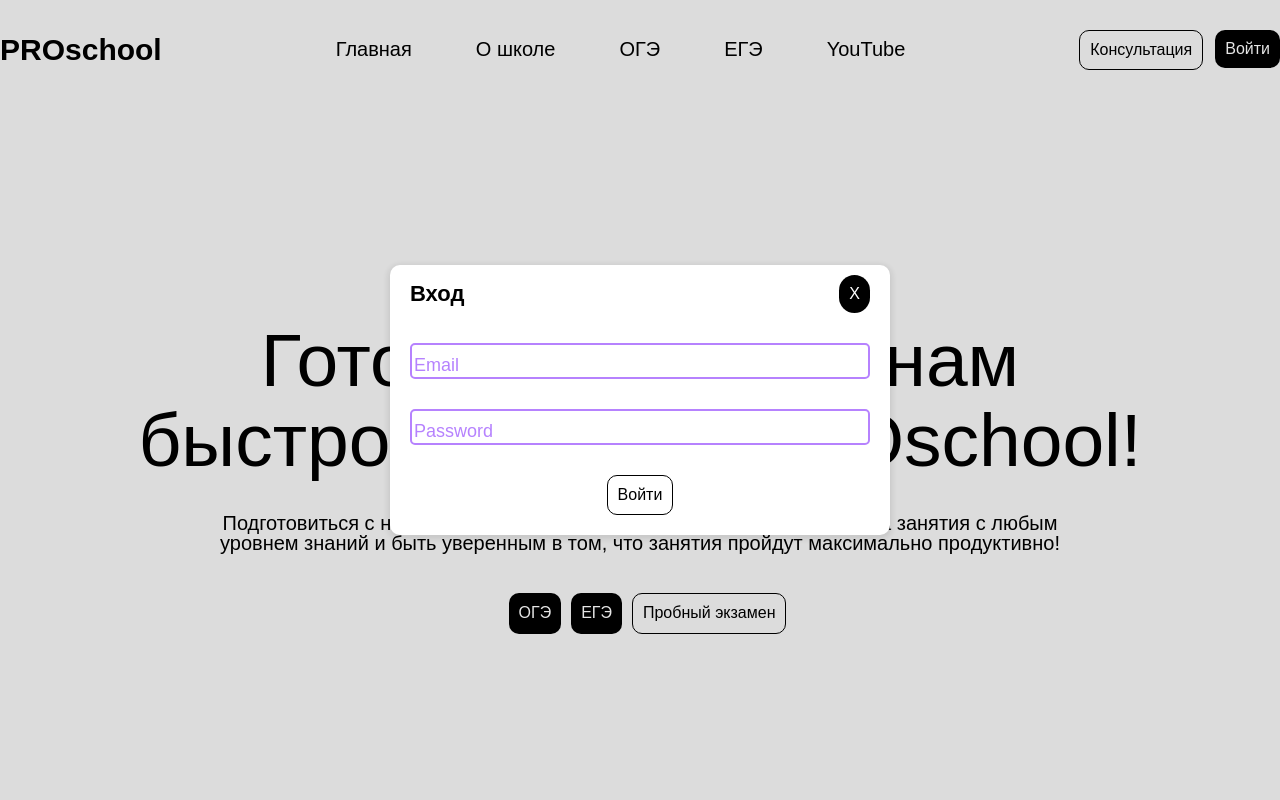
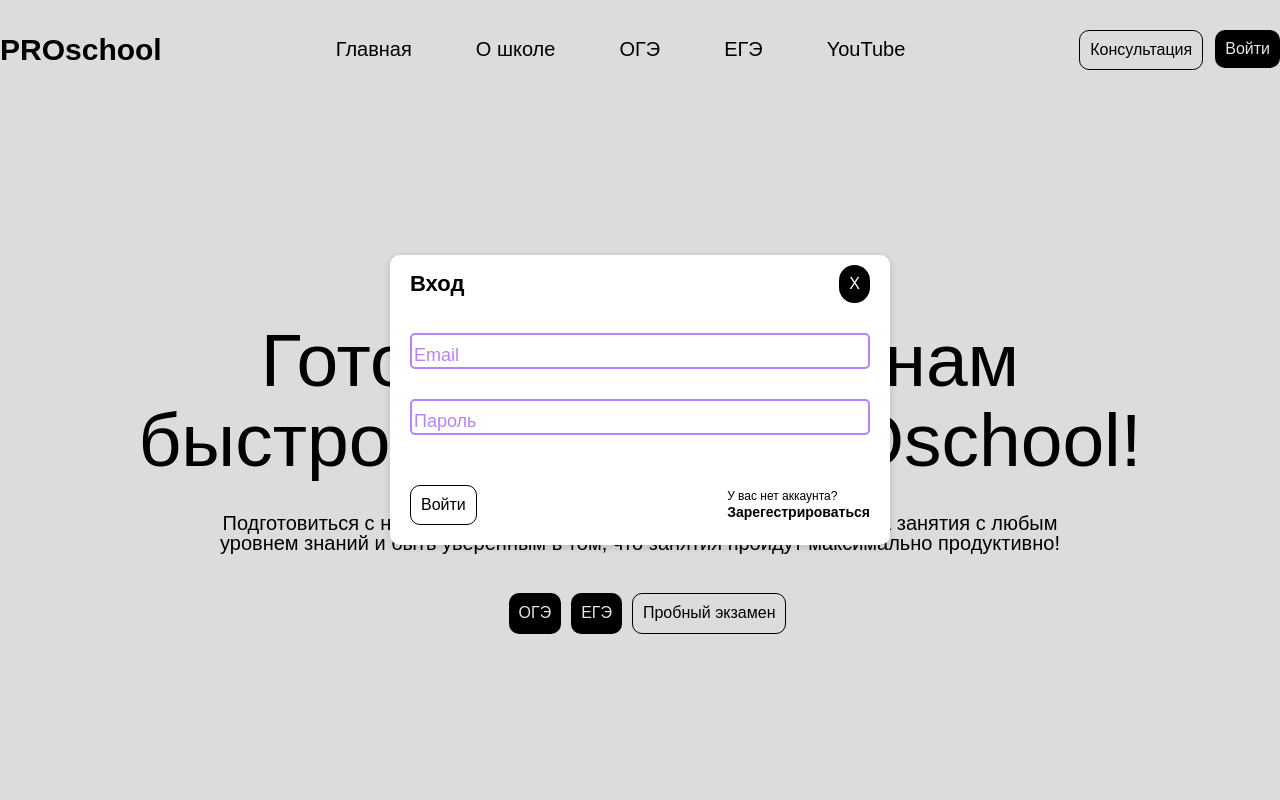
Before and after one commit to ShibouDev/school-project-with-katya, a React (Create React App) app: page / in a window 1280 px wide. Both pictures are taken after a click on the element "Консультация". Shown: the top 800 px of the page. Built offline with nearby package versions, Linux system fonts and the light colour scheme; a web font is replaced by a local one.

Commit message:
change modal window

```diff
--- a/package.json
+++ b/package.json
@@ -12,6 +12,7 @@
     "react": "^18.2.0",
     "react-dom": "^18.2.0",
     "react-hook-form": "^7.44.1",
+    "react-router-dom": "^6.11.2",
     "react-scripts": "5.0.1",
     "web-vitals": "^2.1.4"
   },
--- a/src/components/ui/Modal.jsx
+++ b/src/components/ui/Modal.jsx
@@ -1,16 +1,22 @@
-import { useState } from "react";
+import { useEffect, useState } from "react";
 import { useForm } from "react-hook-form";
 import styles from "../../styles/ui/Modal.module.css";
 import { instanceDontAuth } from "../../utils/AxiosInstance";
 import { SetToken } from "../../utils/Cookies";
 import { ButtonPrimary, ButtonSecondary } from './Buttons';
+
 const ModalAuth = ({ onClose, title, desc }) => {
     const [email, setEmail] = useState()
     const [password, setPassword] = useState()
+    const [fullName, setFullName] = useState()
     const [err, setErr] = useState('')
+    const [mode, setMode] = useState(1)
     const { register, handleSubmit, formState: { errors }, formState } = useForm({
         mode: 'onSubmit',
     });
+    useEffect(() => {
+        setErr('')
+    }, [mode])
     const Submit = async () => {
         try {
             const { data } = await instanceDontAuth.post('auth/login', {
@@ -20,8 +26,22 @@ const ModalAuth = ({ onClose, title, desc }) => {
             SetToken('accessToken', data.token)
             onClose()
             window.location.reload();
-        } catch(err) {
+        } catch (err) {
             setErr('Неверный логин или пароль')
+        }
+    }
+    const SubmitRegister = async () => {
+        try {
+            const { data } = await instanceDontAuth.post('auth/register', {
+                email,
+                fullName,
+                password
+            })
+            SetToken('accessToken', data.token)
+            onClose()
+            window.location.reload();
+        } catch ({response}) {
+            setErr(response.data.message)
         }
     }
     return (
@@ -29,12 +49,13 @@ const ModalAuth = ({ onClose, title, desc }) => {
         >
             <div className={styles.modalContent} onClick={e => e.stopPropagation()}>
                 <div className={styles.modalHeader}>
-                    <h4 className={styles.modalTitle}>{title}</h4>
+                    <h4 className={styles.modalTitle}>{mode == 1 ? 'Вход' : 'Регистрация'}</h4>
                     <span className={styles.tooltipClosed} onClick={onClose}>
                         <ButtonPrimary title="X" circle />
                     </span>
                 </div>
                 <div className={styles.modalBody}>
+                    {mode == 1 ?
                         <form onSubmit={handleSubmit(Submit)} className={styles.formContainer}>
                             <div className={styles.inputContainer}>
                                 <input className={styles.input}
@@ -53,7 +74,7 @@ const ModalAuth = ({ onClose, title, desc }) => {
                                     onChange={(e) => setPassword(e.target.value)}
                                     value={password}
                                     type="password"
-                                placeholder="Password" />
+                                    placeholder="Пароль" />
                                 {!err && errors.password?.type === 'required' && (
                                     <p className={styles.error}>Поле обязательно для заполнения</p>
                                 )}
@@ -61,10 +82,65 @@ const ModalAuth = ({ onClose, title, desc }) => {
                             {err &&
                                 <p className={styles.error}>{err}</p>
                             }
+                            <div className={styles.tooltips}>
                                 <div className={styles.buttonSubmit}>
                                     <ButtonSecondary title="Войти" />
                                 </div>
+                                <div className={styles.registerNow}>
+                                    <p className={styles.registerNowInfo}>У вас нет аккаунта?</p>
+                                    <p className={styles.registerNowTooltip} onClick={() => setMode(2)}>Зарегестрироваться</p>
+                                </div>
+                            </div>
                         </form>
+                        :
+                        <form onSubmit={handleSubmit(SubmitRegister)} className={styles.formContainer}>
+                            <div className={styles.inputContainer}>
+                                <input className={styles.input}
+                                    {...register("email", { required: true })}
+                                    onChange={(e) => setEmail(e.target.value)}
+                                    value={email}
+                                    type="email"
+                                    placeholder="Email" />
+                                {!err && errors.email?.type === 'required' && (
+                                    <p className={styles.error}>Поле обязательно для заполнения</p>
+                                )}
+                            </div>
+                            <div className={styles.inputContainer}>
+                                <input className={styles.input}
+                                    {...register("fullname", { required: true })}
+                                    onChange={(e) => setFullName(e.target.value)}
+                                    value={fullName}
+                                    type="text"
+                                    placeholder="Имя Фамилия" />
+                                {!err && errors.fullname?.type === 'required' && (
+                                    <p className={styles.error}>Поле обязательно для заполнения</p>
+                                )}
+                            </div>
+                            <div className={styles.inputContainer}>
+                                <input className={styles.input}
+                                    {...register("password", { required: true })}
+                                    onChange={(e) => setPassword(e.target.value)}
+                                    value={password}
+                                    type="password"
+                                    placeholder="Пароль" />
+                                {!err && errors.password?.type === 'required' && (
+                                    <p className={styles.error}>Поле обязательно для заполнения</p>
+                                )}
+                            </div>
+                            {err &&
+                                <p className={styles.error}>{err}</p>
+                            }
+                            <div className={styles.tooltips}>
+                                <div className={styles.buttonSubmit}>
+                                    <ButtonSecondary title="Войти" />
+                                </div>
+                                <div className={styles.registerNow}>
+                                    <p className={styles.registerNowInfo}>Уже есть аккаунт?</p>
+                                    <p className={styles.registerNowTooltip} onClick={() => setMode(1)}>Войти</p>
+                                </div>
+                            </div>
+                        </form>
+                    }
                 </div>
             </div>
         </div>
--- a/src/styles/ui/Modal.module.css
+++ b/src/styles/ui/Modal.module.css
@@ -108,6 +108,23 @@
 .modalBodyItem:hover{
     background-color: #f5f5f5;
 }
+.tooltips{
+    display: flex;
+    justify-content: space-between;
+    align-items: center;
+    margin-top: 20px;
+}
+.registerNowInfo{
+    font-size: 12px;
+}
+.registerNowTooltip{
+font-weight: bold;
+font-size: 14px;
+cursor: pointer;
+}
+.registerNowTooltip:hover{
+    color: var(--color-purple)
+}
 @media screen and (max-width: 768px) {
     .modalContent {
         width: 100%;
```
Also changed, not shown: 2 other files (tests, documents, lock files or other folders). Lines whose indentation alone changed are shown as unchanged.
